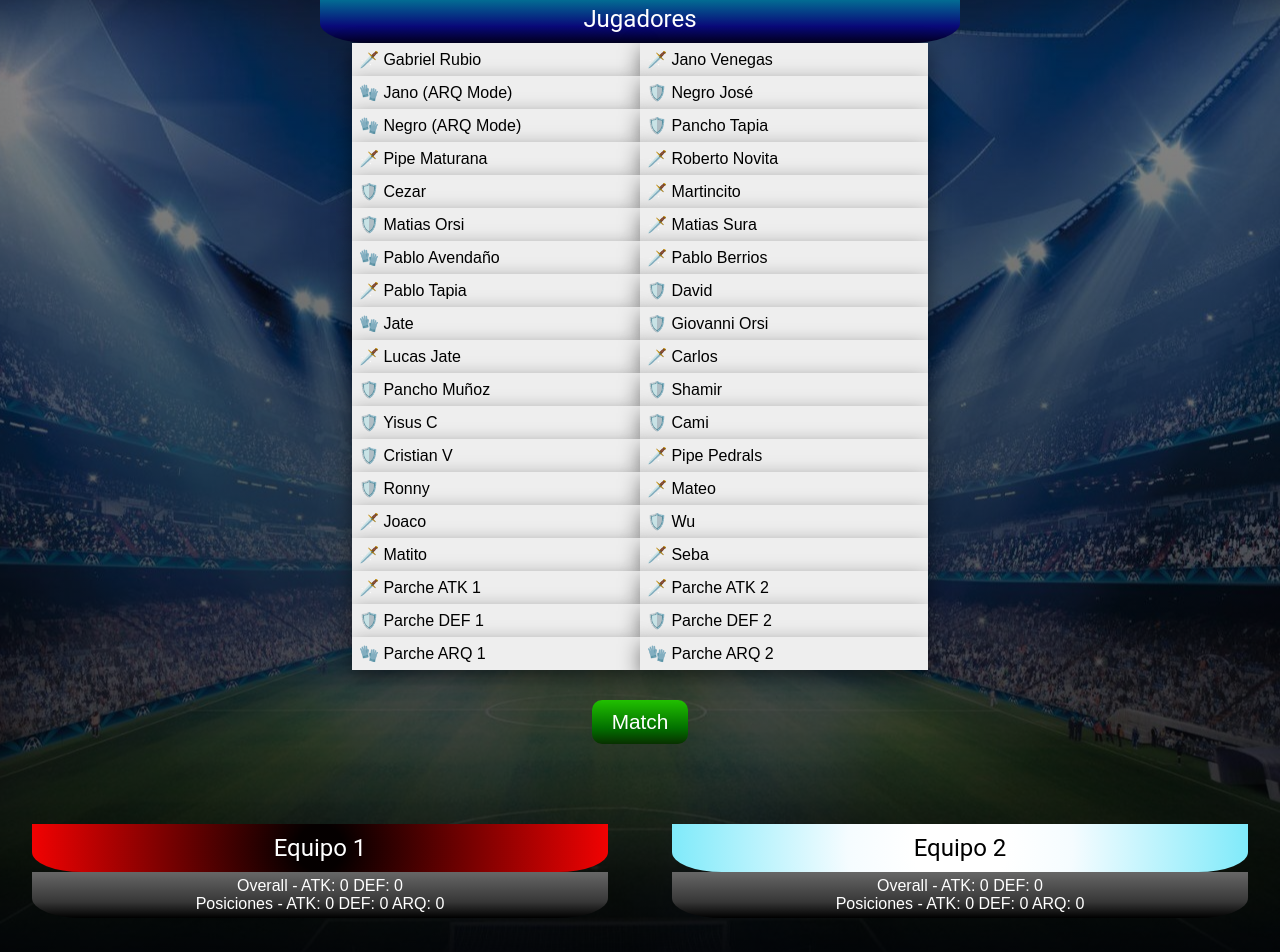
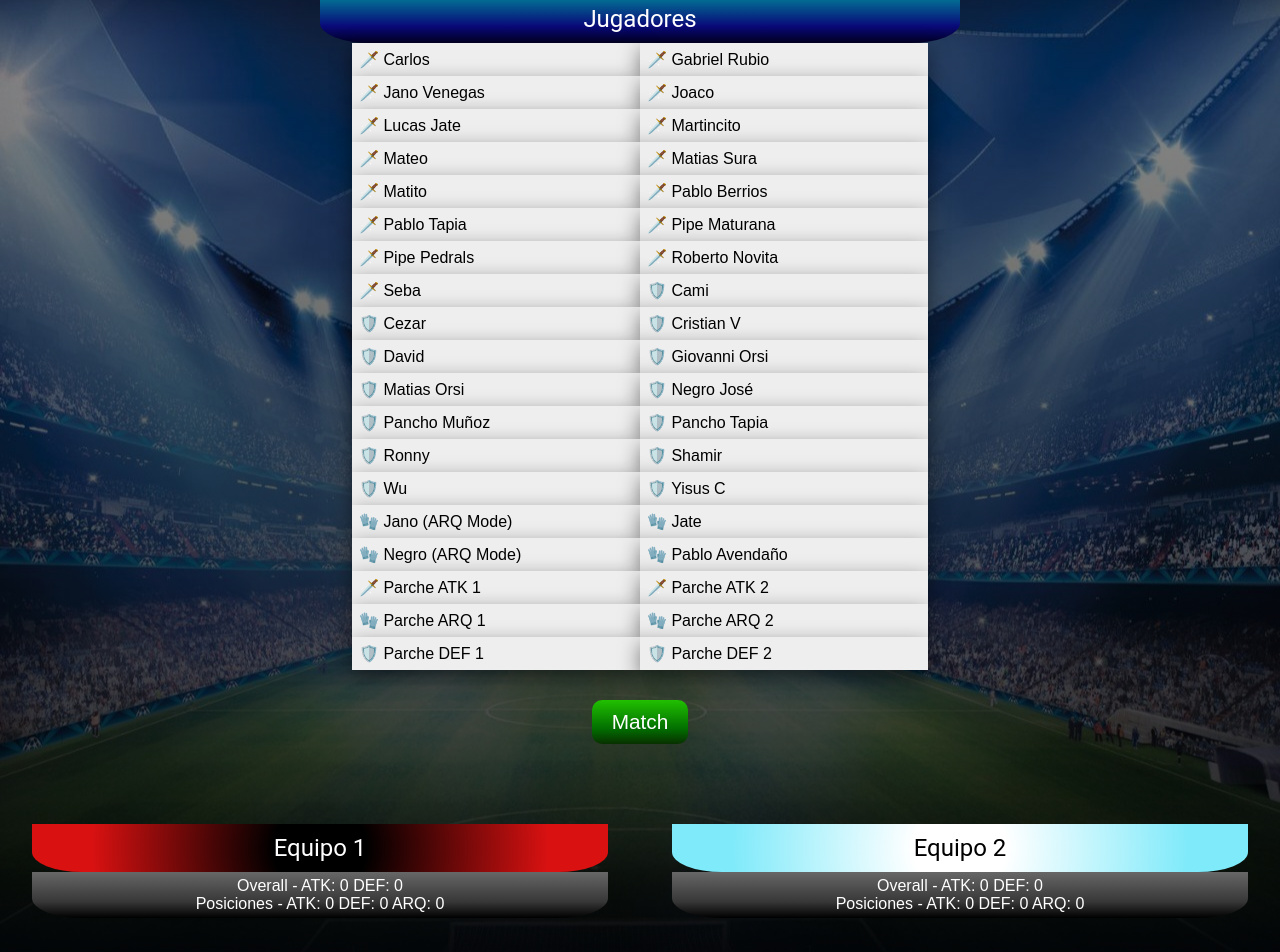
Before and after one commit to Arkegs/matchmaker, a React (Create React App) app: page / in a window 1280 px wide. Shown: the part 103-1055 px from the top of the page. Built offline with nearby package versions, Linux system fonts and the light colour scheme.

Commit message:
new colors and sort by sortName

```diff
--- a/src/components/MainList/index.js
+++ b/src/components/MainList/index.js
@@ -17,7 +17,7 @@ export const MainList = ( {database, setSelectedTeam} ) => {
         <Wrapper>
             <Content>
                 <h2>Jugadores</h2>
-                {database.map(player => (
+                {database.sort((a, b) => a.sortName.localeCompare(b.sortName)).map(player => (
                     <Player
                         key={player.id}
                         onClick={() => handlePlayer(player.id)}
--- a/src/components/TeamList/TeamList.styles.js
+++ b/src/components/TeamList/TeamList.styles.js
@@ -17,12 +17,12 @@ export const Content = styled.div`
     margin: 0 auto;
     text-align: center;
     .redTeam{
-        background: radial-gradient(circle,rgba(5, 0, 0, 1) 8%, rgba(242, 2, 2, 1) 100%);
+        background: radial-gradient(circle,rgba(0, 0, 0, 1) 16%, rgba(217, 17, 17, 1) 79%);
         color: white;
     }
 
     .blackTeam{
-        background: radial-gradient(circle,rgba(255, 255, 255, 1) 16%, rgba(245, 252, 255, 1) 39%, rgba(127, 234, 250, 1) 100%);
+        background: radial-gradient(circle,rgba(255, 255, 255, 1) 16%, rgba(127, 234, 250, 1) 79%);
         color: black;
     }
 
--- a/src/components/TeamList/index.js
+++ b/src/components/TeamList/index.js
@@ -11,7 +11,7 @@ export const TeamList = ( {header, color, team, setChangePlayer, changePlayer} )
         <Wrapper>
             <Content>
                 <h2 className={color}>{header}</h2>
-                {team.players.sort((a, b) => a.sortName.localeCompare(b.sortName)).map(player => (
+                {team.players.map(player => (
                     <p onClick={() => handleChangePlayer(player)} key={player.id}>{player.name}</p>
                 ))}
                 <div className='overall'>
```
